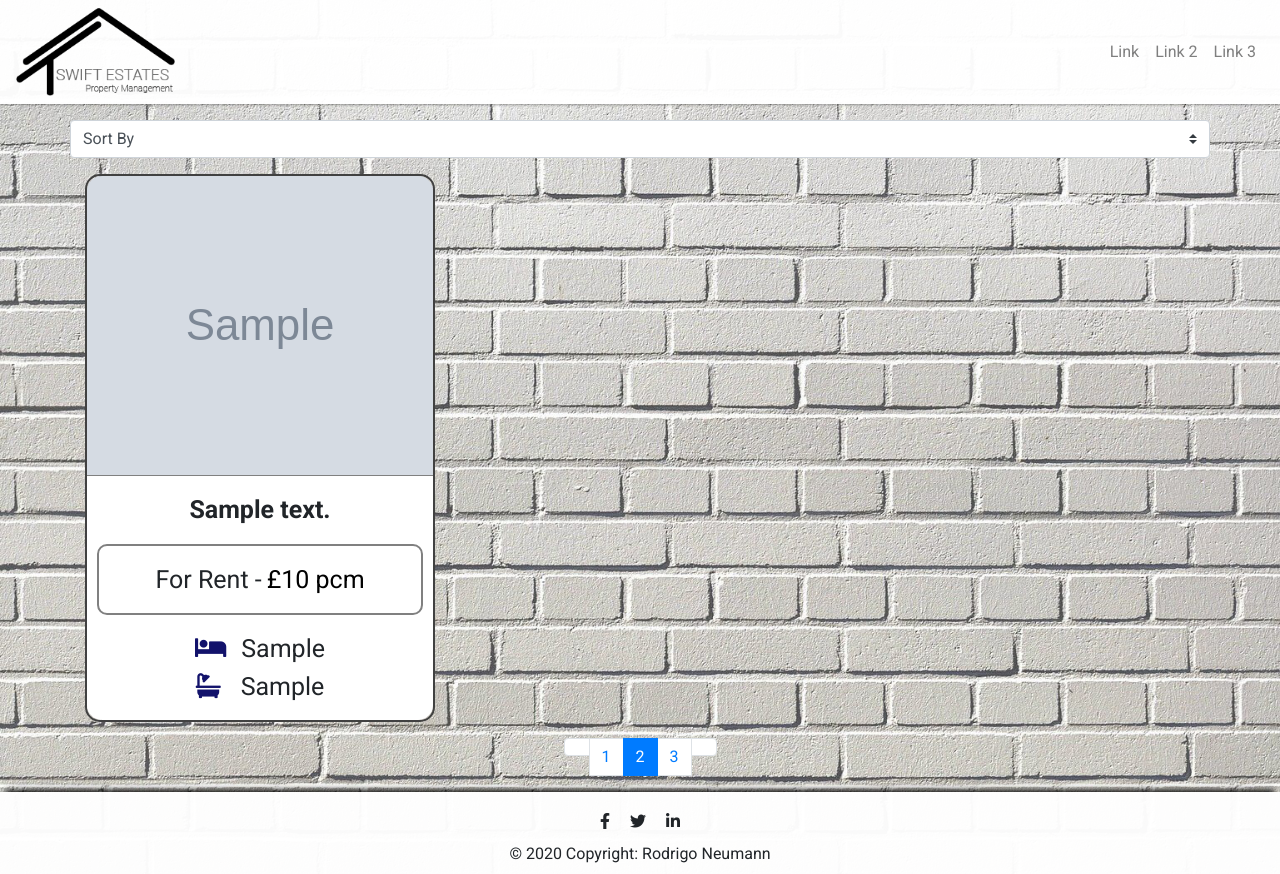
After one commit to rodrigoneumann/third-milestone-project, a Flask app: page /properties_listing in a window 1280 px wide. The commit adds this page. Run offline with Flask 2, Linux system fonts and the light colour scheme; grey boxes marked "Sample" are stand-in pictures; a database or web service that is not in the repository returns one stand-in record (values such as "Sample title"); some libraries are stand-ins or nearby versions.

Commit message:
properties_listing.html added, layout and cards

```diff
--- a/seMgmtApp/blueprints/properties/views.py
+++ b/seMgmtApp/blueprints/properties/views.py
@@ -39,3 +39,17 @@ def edit_property():
                            num_bed=num_beds_list,
                            num_bath=num_baths_list,
                            districts=districts_list)
+
+@properties.route("/properties_listing", methods=["GET", "POST"])
+def list_properties():
+    all = properties_collection.find( { "address": {"$exists":True } } )
+
+    if request.method == "GET":
+        sort_by_selector = request.form.get('.sort_by')
+    for_sale = properties_collection.find( { "$and": [{"for_sale" : {"$ne": "" }}, {"for_sale" : {"$exists": True }}]})
+    for_rent = properties_collection.find( { "address": {"$exists":True } , "for_rent" : {"$ne" : "null" } } )
+    return render_template("properties_listing.html",
+                           all=all,
+                           sort_by_selector=sort_by_selector,
+                           for_sale=for_sale,
+                           for_rent=for_rent)
--- a/seMgmtApp/static/css/style.css
+++ b/seMgmtApp/static/css/style.css
@@ -1,17 +1,30 @@
+@import url('https://fonts.googleapis.com/css?family=Great Vibes:100,200,300,400,500,600,700|Exo:100,200,300,400,500,600,700|Roboto:100,200,300,400,500,600,700');
+
+
 body {
     display: flex;
     min-height: 100vh;
     flex-direction: column;
-    background-image: url('../img/background.png');
+    background-image: url('../img/background.jpg');
     background-repeat: no-repeat;
     background-size: cover;
     text-decoration: none;
+    font-family: "Roboto", sans-serif;
+    font-weight: 400;
 }
 
 main {
     display: flex;
     margin-top: 4rem;
     flex: 1 0 auto;
+}
+
+ul {
+    list-style-type: none;
+}
+
+.nav-item {
+    cursor: pointer;
 }
 
 .navbar-color {
@@ -59,6 +72,7 @@ main {
 .btn-block+.btn-block {
     margin-top: 0;
 }
+
 /* REGISTER */
 
 .add-title {
@@ -71,7 +85,7 @@ main {
     color: white;
 }
 
-.add-title > h4 {
+.add-title>h4 {
     margin-bottom: 0;
 }
 
@@ -124,26 +138,120 @@ main {
     background-color: red;
 }
 
+/* PROPERTY LISTING */
+
+.listing-selector {
+    text-align: right;
+    margin-bottom: 2rem;
+}
+
+.selector-options {
+    border-radius: 0;
+    width: 200px;
+}
+
+.card-box {
+    margin: 0 0 1rem 0;
+    border: 2px solid rgb(65, 65, 65);
+    border-radius: 15px;
+}
+
+.card-address-box {
+    justify-content: center;
+    font-weight: bold;
+    margin: 0;
+    padding: 15px;
+}
+
+.card-price-box {
+    border: 2px solid grey;
+    border-radius: 10px;
+    justify-content: center;
+    margin: 0 10px;
+    padding: 15px 5px;
+}
+
+.card-footer-box {
+    margin: 0;
+    padding: 15px;
+}
+
+.card-footer-beds,
+.card-footer-baths {
+    font-size: 25px;
+    color: grey;
+    margin: 0;
+}
+
+.card-description-box {
+    background-color: #FFF;
+    font-size: 25px;
+    border-radius: 0 0 15px 15px;
+}
+
+.description-price-box {
+    justify-content: center;
+    margin: 0;
+    padding: 5px;
+}
+
+.property-img {
+    width: 100%;
+    height: 100%;
+    border-radius: 15px 15px 0 0;
+}
+
+.card-img {
+    width: 100%;
+    height: 300px;
+    align-items: center;
+    border-bottom: 1px solid grey;
+    border-radius: 15px 15px 0 0;
+}
+
+.price-box {
+    padding-bottom: .5rem;
+}
+
+.card-price {
+    color: #000;
+    margin-left: 5px;
+}
+
+.card-bed-box,
+.card-bath-box {
+    justify-content: center;
+    margin: 0;
+}
+
+.bed-icon,
+.bath-icon {
+    color: rgb(18, 18, 107);
+    margin-right: 15px;
+    padding-top: 5px;
+}
+
+.bath-info {
+    margin-left: 5px;
+}
 /* -----------------------------------
     MEDIA QUERY
 -------------------------------------- */
 
 /* Mobile screen under 359px */
-@media (max-width: 359px) {
-}
+@media (max-width: 359px) {}
 
 @media (min-width: 575px) {
     main {
         margin-top: 6rem;
     }
+
     .navbar-logo {
         padding: 5rem 5rem 0 5rem;
     }
 }
 
-@media (min-width: 694px) {
-
-}
+@media (min-width: 694px) {}
 
 @media (min-width: 1200px) {
     main {
@@ -155,10 +263,6 @@ main {
     }
 }
 
-@media (min-width: 1328px) {
+@media (min-width: 1328px) {}
 
-}
-
-@media (min-width: 1550px) {
-
-}
+@media (min-width: 1550px) {}
--- /dev/null
+++ b/seMgmtApp/static/js/main.js
@@ -0,0 +1,14 @@
+$(document).ready(function () {
+    $('.for-rent-div').hide();
+
+    $("#toBuy-tab").click(function () {
+        $('.for-rent-div').hide();
+        $('.for-sale-div').show();
+    });
+
+    $("#toRent-tab").click(function () {
+        $('.for-sale-div').hide();
+        $('.for-rent-div').show();
+    });
+
+});
--- a/seMgmtApp/templates/base.html
+++ b/seMgmtApp/templates/base.html
@@ -27,13 +27,14 @@
         {% include "footer.html" %}
     </footer>
 
-
+    <!-- Scripts-->
     <script src="https://code.jquery.com/jquery-3.4.1.min.js"
         integrity="sha256-CSXorXvZcTkaix6Yvo6HppcZGetbYMGWSFlBw8HfCJo=" crossorigin="anonymous">
     </script>
     <script src="https://stackpath.bootstrapcdn.com/bootstrap/4.4.1/js/bootstrap.min.js"
         integrity="sha384-wfSDF2E50Y2D1uUdj0O3uMBJnjuUD4Ih7YwaYd1iqfktj0Uod8GCExl3Og8ifwB6" crossorigin="anonymous">
     </script>
+    <script src="{{url_for('static', filename='js/main.js') }}"></script>
 </body>
 
 </html>
--- /dev/null
+++ b/seMgmtApp/templates/partials/cards.html
@@ -0,0 +1,44 @@
+<div class="col-md-6 col-lg-4">
+    <div class="card-box">
+        <div class="card-img">
+            {% if property.imgUrl %}
+            <img src="{{ property.imgUrl }}" class="img-fluid property-img" alt="Property Image"
+                lazyload="on">
+            {% else %}
+            <img src="{{ url_for('static', filename='img/no-image.png') }}" class="img-fluid property-img"
+                alt="Property Image" lazyload="on">
+            {% endif %}
+        </div>
+        <div class="card-description-box">
+            <div class="row card-address-box">
+                <span>{{ property.address }}</span>
+            </div>
+            <div class="row card-price-box">
+                <span class="card-type">
+                    {% if property.rent_price != null %}
+                    For Rent -
+                    {% else %}
+                    For Sale -
+                    {% endif %}
+                </span>
+                <span class="card-price">
+                    {% if property.rent_price != null %}
+                    £{{ property.rent_price }} pcm
+                    {% else %}
+                    £{{ property.sale_price }}
+                    {% endif %}
+                </span>
+            </div>
+            <div class="container card-footer-box">
+                <div class="row card-bed-box">
+                    <i class="fas fa-bed bed-icon"></i>
+                    <div class="bed-info">{{property.num_bed}}</div>
+                </div>
+                <div class="row card-bath-box">
+                    <i class="fas fa-bath bath-icon"></i>
+                    <div class="bath-info">{{property.num_bath}}</div>
+                </div>
+            </div>
+        </div>
+    </div>
+</div>
--- a/seMgmtApp/templates/properties_listing.html
+++ b/seMgmtApp/templates/properties_listing.html
@@ -0,0 +1,55 @@
+{% extends "base.html" %}
+
+{% block content %}
+
+{% set args = request.args.get %}
+
+<section class="col-12">
+    <div class="container">
+        <div class="row">
+            <div class="input-group my-3">
+                    <select class="custom-select sort_by" id="sort_by" name="sort_by" aria-label="Sort By">
+                        <option value="" disabled selected>Sort By </option>
+                        <option value="all">All</option>
+                        <option value="for_sale">For Sale</option>
+                        <option value="for_rent">For Rent</option>
+                    </select>
+            </div>
+
+        {% for property in all %}
+        {% include "partials/cards.html" %}
+        {% endfor %}
+
+        </div>
+        <div class="row">
+            <div class="col-sm-12">
+                <nav class="pagination-a">
+                    <ul class="pagination justify-content-center">
+                        <li class="page-item disabled">
+                            <a class="page-link" href="#" tabindex="-1">
+                                <span class="ion-ios-arrow-back"></span>
+                            </a>
+                        </li>
+                        <li class="page-item">
+                            <a class="page-link" href="#">1</a>
+                        </li>
+                        <li class="page-item active">
+                            <a class="page-link" href="#">2</a>
+                        </li>
+                        <li class="page-item">
+                            <a class="page-link" href="#">3</a>
+                        </li>
+                        <li class="page-item next">
+                            <a class="page-link" href="#">
+                                <span class="ion-ios-arrow-forward"></span>
+                            </a>
+                        </li>
+                    </ul>
+                </nav>
+            </div>
+        </div>
+    </div>
+</section>
+
+
+{% endblock %}
```
Also changed, not shown: seMgmtApp/templates/add_property.html (+19 -7 lines), seMgmtApp/static/img/background.jpg (added), seMgmtApp/static/img/background.png (deleted), seMgmtApp/static/img/no-image.png (added).
